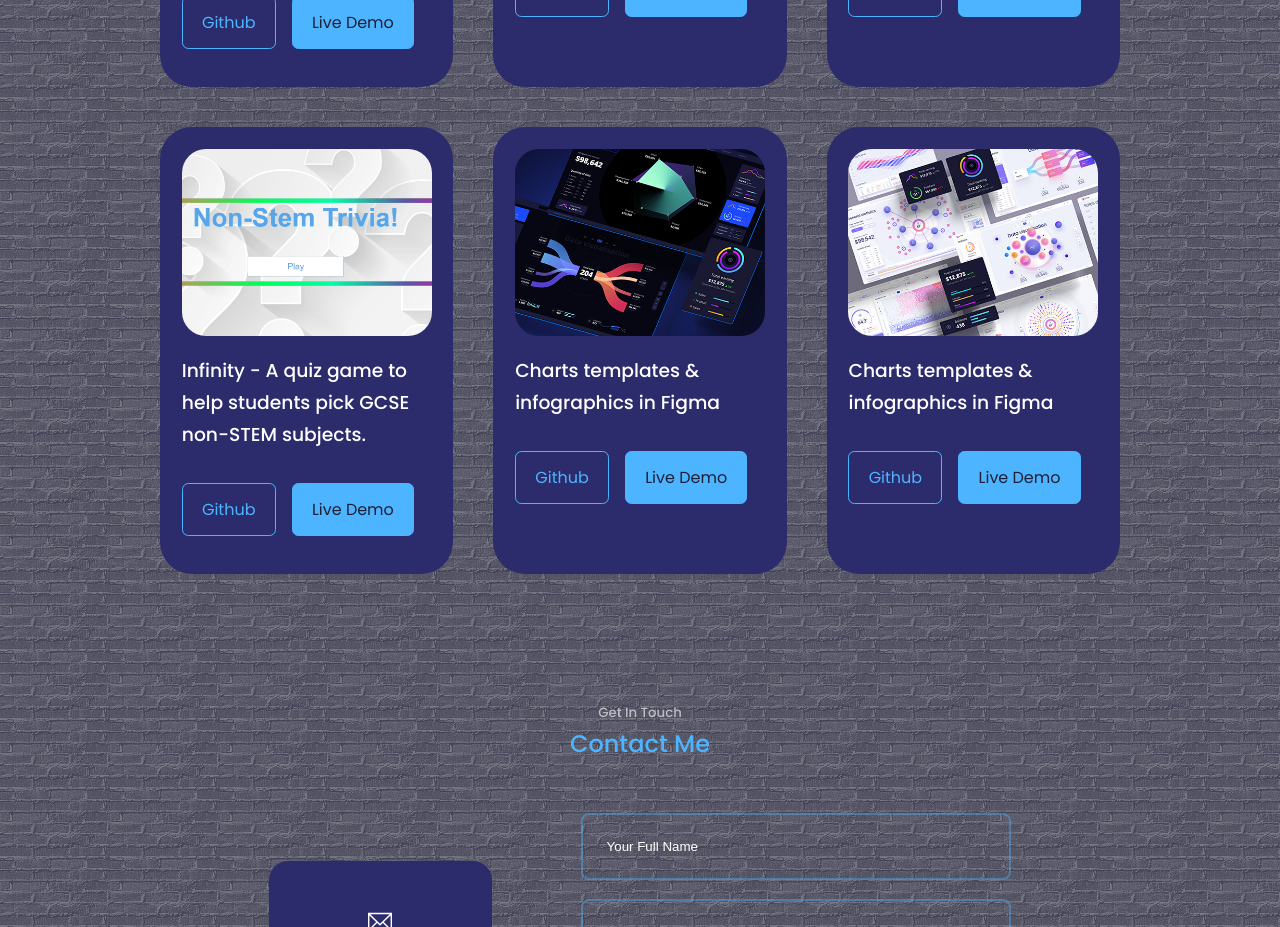
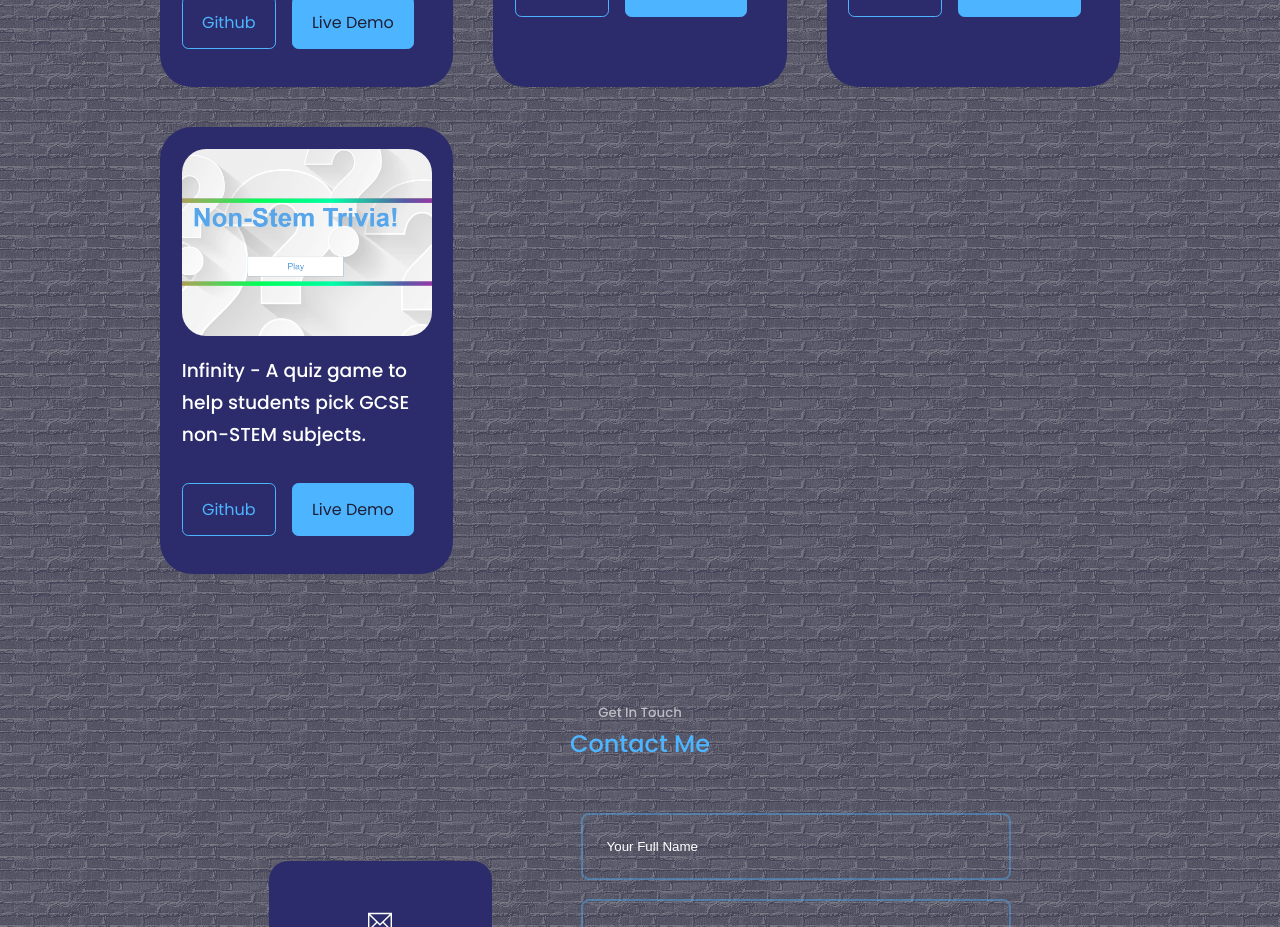
Before and after one commit to dinevtomislav/Portfolio, a React (Create React App) app in the folder react-portfolio-website/: page / in a window 1280 px wide. Shown: the part 4180-5107 px from the top of the page. Built offline with nearby package versions, Linux system fonts and the light colour scheme.

Commit message:
ready for initial deployment

```diff
--- a/react-portfolio-website/src/components/portfolio/Portfolio.jsx
+++ b/react-portfolio-website/src/components/portfolio/Portfolio.jsx
@@ -37,20 +37,20 @@ const data = [
     github: 'https://github.com/dinevtomislav/1st-project-Infinity',
     demo: video
   },
-  {
-    id: 5,
-    image: IMG5,
-    title: 'Charts templates & infographics in Figma',
-    github: 'https://github.com',
-    demo: 'https://dribbble.com/shots/16541289-Orion-Ul-kit-Charts-templates-infographics-in-Figma'
-  },
-  {
-    id: 6,
-    image: IMG6,
-    title: 'Charts templates & infographics in Figma',
-    github: 'https://github.com',
-    demo: 'https://dribbble.com/shots/15887665-Orion-Ul-kit-Charts-templates-infographics-in-Figma'
-  }
+  // {
+  //   id: 5,
+  //   image: IMG5,
+  //   title: 'Charts templates & infographics in Figma',
+  //   github: 'https://github.com',
+  //   demo: 'https://dribbble.com/shots/16541289-Orion-Ul-kit-Charts-templates-infographics-in-Figma'
+  // },
+  // {
+  //   id: 6,
+  //   image: IMG6,
+  //   title: 'Charts templates & infographics in Figma',
+  //   github: 'https://github.com',
+  //   demo: 'https://dribbble.com/shots/15887665-Orion-Ul-kit-Charts-templates-infographics-in-Figma'
+  // }
 ];
 
 const Portfolio = () => {
```
